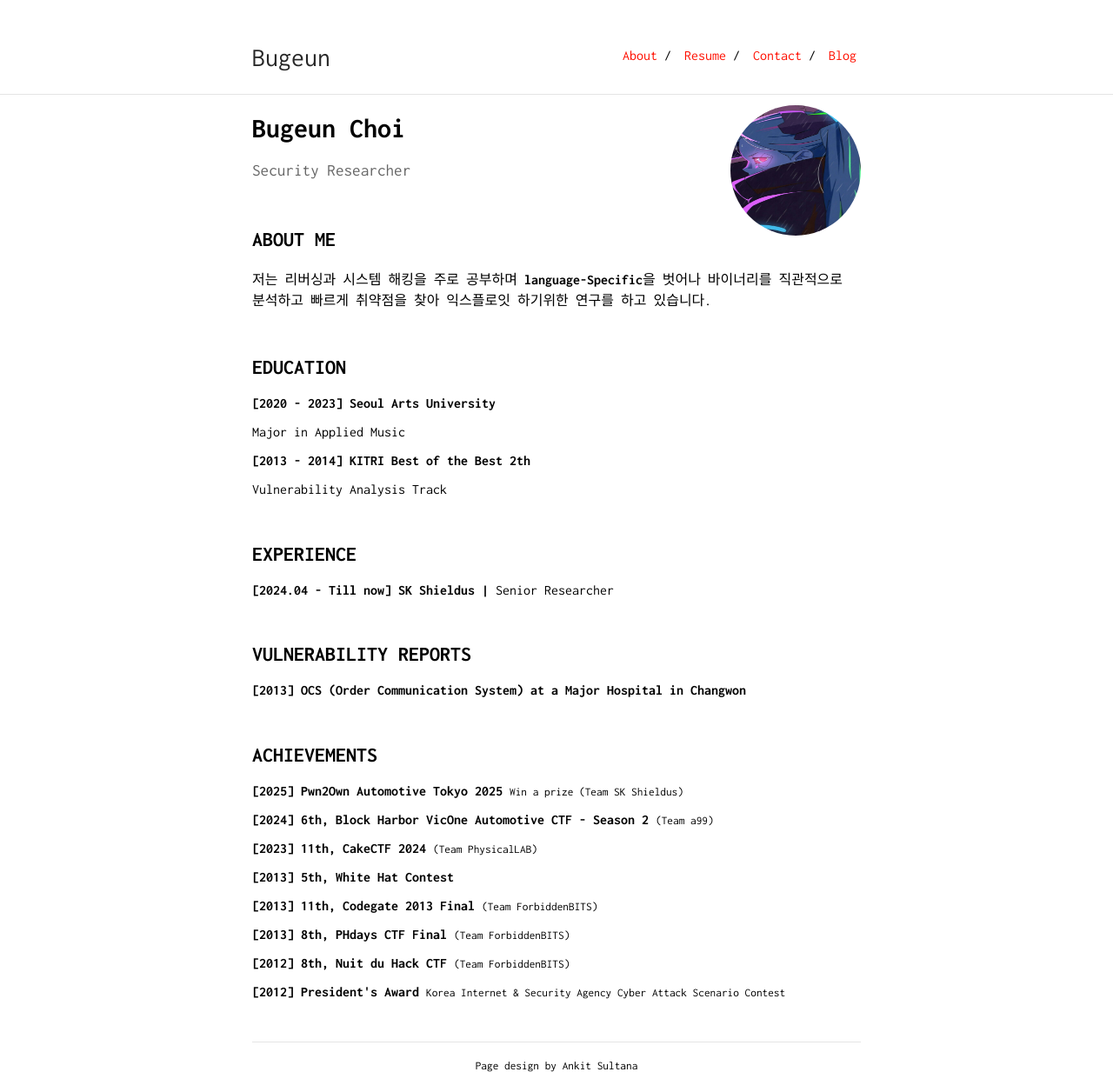
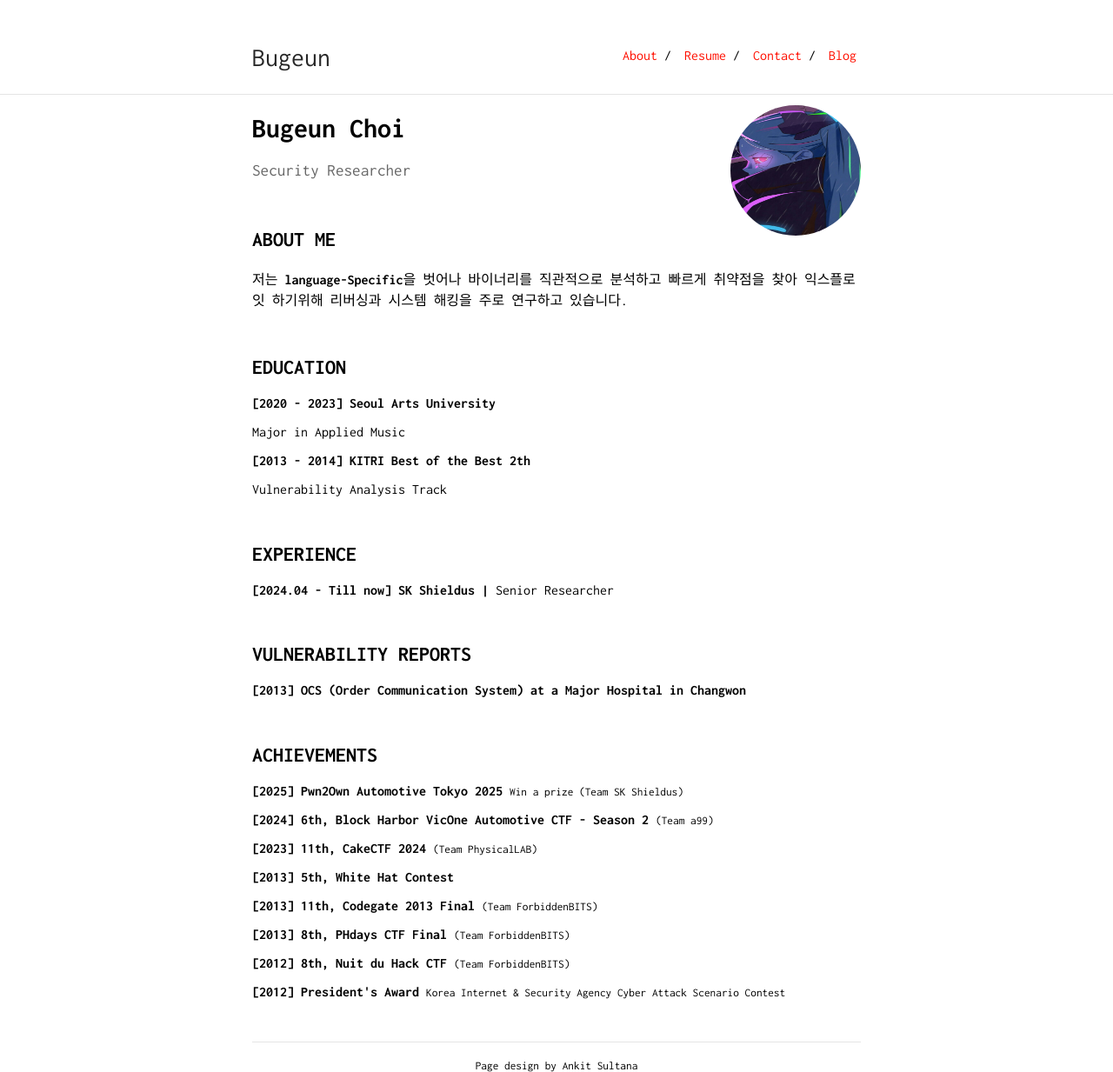
Before and after one commit to Bugeun/bugeun.github.io, a Jekyll site: the page built from index.md, in a window 1280 px wide. Shown: the whole page at 87% size. Built offline with Jekyll 4.4.1, drawn with Linux system fonts in a browser that asks for light colours.

Commit message:
Update index.md

```diff
--- a/index.md
+++ b/index.md
@@ -11,7 +11,7 @@ Security Researcher
 
 ## ABOUT ME
 
-<p>저는 리버싱과 시스템 해킹을 주로 공부하며 <b>language-Specific</b>을 벗어나 바이너리를 직관적으로 분석하고 빠르게 취약점을 찾아 익스플로잇 하기위한 연구를 하고 있습니다.</p>
+<p>저는 <b>language-Specific</b>을 벗어나 바이너리를 직관적으로 분석하고 빠르게 취약점을 찾아 익스플로잇 하기위해 리버싱과 시스템 해킹을 주로 연구하고 있습니다.</p>
 
 &nbsp;
 
```
